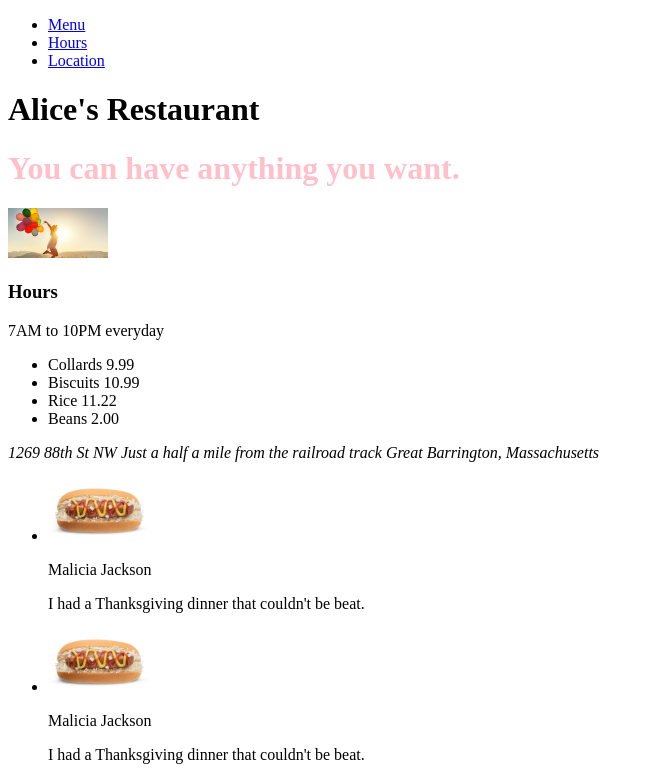
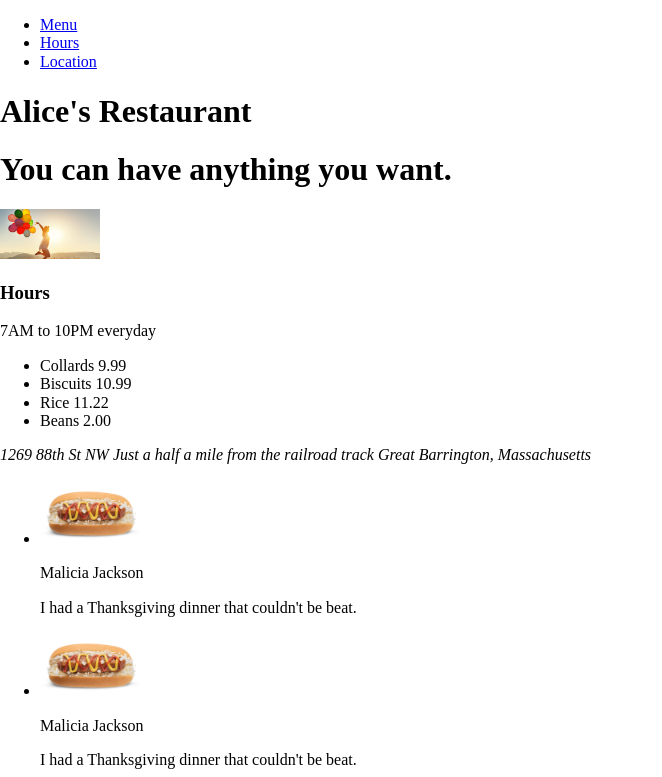
Before and after one commit to ol4er/alices-restaurant, a plain HTML site: page index.html in a window 1280 px wide. Shown: the top 777 px of the page, without its empty margins (0-662 px from the left). Drawn offline with nearby package versions, Linux system fonts and the light colour scheme.

Commit message:
I don't remember what I changed. Did it last night.

```diff
--- a/index.html
+++ b/index.html
@@ -12,7 +12,8 @@
 		 <!-- This is how you format an HTML comment, by the way. -->
 
 		 <!-- Link to an external CSS file. -->
-		<link rel="stylesheet" href="styles.css">
+		 <link rel="stylesheet" href="https://cdnjs.cloudflare.com/ajax/libs/normalize/8.0.0/normalize.css">
+		 <link rel="stylesheet" href="styles.css">
 
 		<title>Alice's Restaurant</title>
 
--- a/styles.css
+++ b/styles.css
@@ -2,5 +2,5 @@ img {
     width: 100px;
 }
 .Tagline {
-    color: pink;
+    color: black;
 }
```
